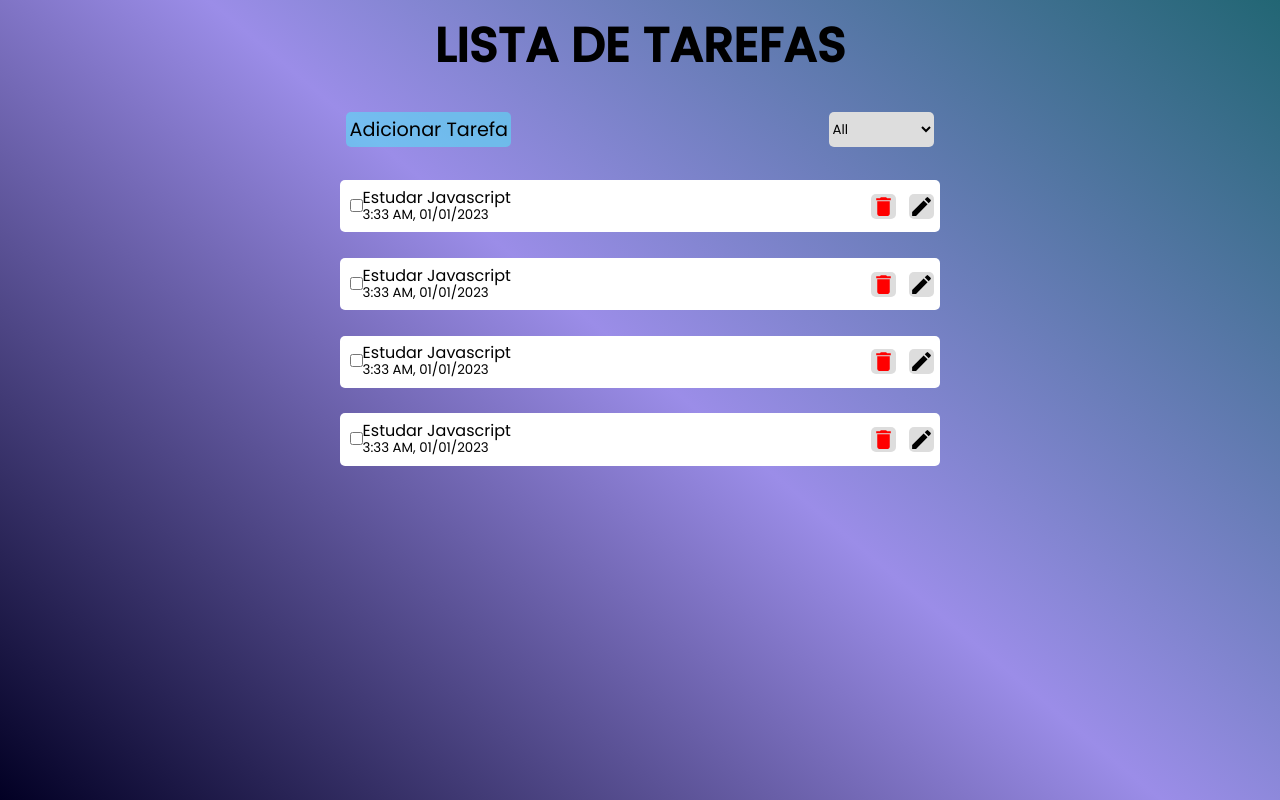
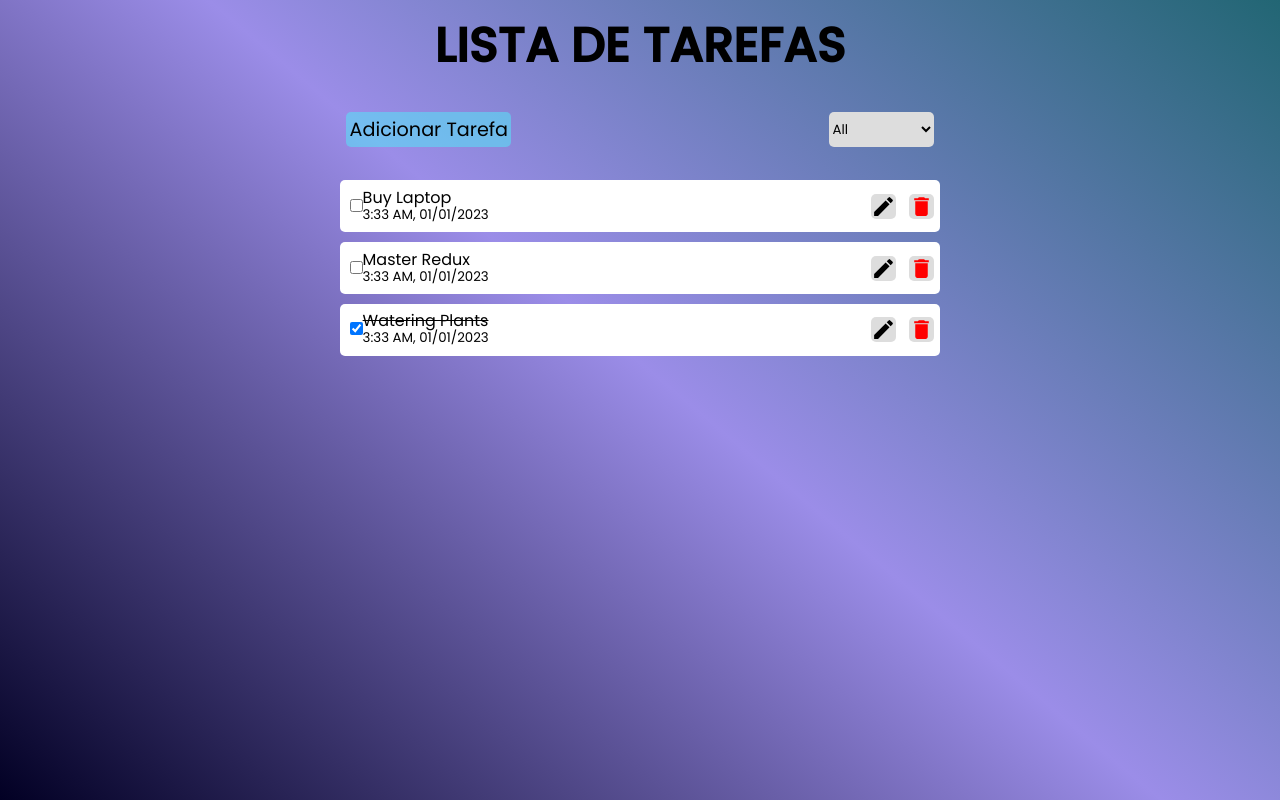
Before and after one commit to claytonfortunato/Todo-List, a React (Vite) app: page / in a window 1280 px wide. Built offline with nearby package versions, Linux system fonts and the light colour scheme.

Commit message:
feat: add redux na pagina de tarefa

```diff
--- a/src/App.jsx
+++ b/src/App.jsx
@@ -9,9 +9,6 @@ function App() {
       <h1 className="container__todo__title">Lista de Tarefas</h1>
       <Todo />
       <TodoItem />
-      <TodoItem />
-      <TodoItem />
-      <TodoItem />
     </div>
   );
 }
--- a/src/components/Todo.jsx
+++ b/src/components/Todo.jsx
@@ -2,31 +2,19 @@ import React, { useState } from "react";
 import Modal from "react-modal";
 
 import TodoItem from "./TodoItem";
-import { useSelector, useDispatch } from "react-redux";
+import { useDispatch } from "react-redux";
+
+import { addTodo } from "../redux/task/actions";
 
 import "./Todo.scss";
 import "./Modal.scss";
-import { addTaskToList } from "../redux/task/actions";
 
 const Todos = () => {
-  const { todos } = useSelector((rootReducer) => rootReducer.taskReducer);
   const dispatch = useDispatch();
 
-  const [todo, setTodo] = useState("");
+  const [todoValue, setTodoValue] = useState("");
+
   const [modalIsOpen, setIsOpen] = useState(false);
-
-  const handleSubmit = (e) => {
-    e.preventDefault();
-    let date = new Date();
-    let time = date.getTime();
-    let todoObj = {
-      id: time,
-      todo: todo,
-      completed: false,
-    };
-    setTodoValue("");
-    dispatch(addTaskToList(todoObj));
-  };
 
   const openModal = () => {
     setIsOpen(!modalIsOpen);
@@ -42,13 +30,17 @@ const Todos = () => {
     },
   };
 
-  function afterOpenModal() {
-    // references are now sync'd and can be accessed.
-    subtitle.style.color = "#f00";
-  }
-
-  const handleTaskClick = () => {
-    dispatch(addTaskToList(TodoItem));
+  const handleSubmit = (e) => {
+    e.preventDefault();
+    let date = new Date();
+    let time = date.getTime();
+    let todoObj = {
+      id: time,
+      todo: todoValue,
+      completed: false,
+    };
+    setTodoValue("");
+    dispatch(addTodo(todoObj));
   };
 
   return (
@@ -68,7 +60,6 @@ const Todos = () => {
         isOpen={modalIsOpen}
         onRequestClose={openModal}
         style={customStyles}
-        onAfterOpen={afterOpenModal}
       >
         <form className="container__modal" onSubmit={handleSubmit}>
           <h1>Adicionar Tarefa</h1>
@@ -76,8 +67,9 @@ const Todos = () => {
             <h4>Title</h4>
             <input
               type="text"
-              value={todo}
-              onChange={(e) => setTodo(e.target.value)}
+              value={todoValue}
+              onChange={(e) => setTodoValue(e.target.value)}
+              required
             />
           </div>
           <div className="container__modal__status">
--- a/src/components/TodoItem.jsx
+++ b/src/components/TodoItem.jsx
@@ -1,7 +1,7 @@
 import React, { useState } from "react";
-import { useDispatch } from "react-redux";
+import { useDispatch, useSelector } from "react-redux";
 
-import { removeTaskFromList } from "../redux/task/actions";
+import { deleteAll } from "../redux/task/actions";
 
 import {
   MdModeEditOutline,
@@ -12,45 +12,38 @@ import {
 
 import "./TodoItem.scss";
 
-const TodoItem = ({ todo }) => {
+const TodoItem = () => {
   const dispatch = useDispatch();
 
-  const [cheked, isCheked] = useState(false);
-
-  const handleRemoveClick = () => {
-    dispatch(removeTaskFromList(TodoItem.id));
-  };
-
+  const todos = useSelector((state) => state.operationsReducer);
   return (
     <div className="container__todoitem">
+      {todos.map((todo) => (
         <div className="container__todoitem__task">
-        <div className="container__todoitem__task__list">
+          <div key={todo.id} className="container__todoitem__task__list">
             <div className="container__todoitem__task__list__check">
-            {/* {todo ? (
-              <MdCheckBoxOutlineBlank size={26} />
-            ) : (
-              <MdCheckBox size={26} />
-            )} */}
-            <input type="checkbox" />
+              <input type="checkbox" checked={todo.completed}></input>
             </div>
             <div className="container__todoitem__task__list__tasks">
               <p
-            // style={
-            //   todo.completed === true
-            //     ? { textDecoration: "line-through" }
-            //     : { textDecoration: "none" }
-            // }
+                style={
+                  todo.completed === true
+                    ? { textDecoration: "line-through" }
+                    : { textDecoration: "none" }
+                }
               >
-              Estudar Javascript
+                {todo.todo}
               </p>
               <small>3:33 AM, 01/01/2023</small>
             </div>
           </div>
           <div className="container__todoitem__task__list__icon">
-          <MdDelete size={22} color="red" onClick={handleRemoveClick} />
-          <MdModeEditOutline size={22} />
+            <MdModeEditOutline />
+
+            <MdDelete color="red" onClick={() => dispatch(deleteAll())} />
           </div>
         </div>
+      ))}
     </div>
   );
 };
--- a/src/main.jsx
+++ b/src/main.jsx
@@ -3,7 +3,7 @@ import ReactDOM from "react-dom/client";
 import App from "./App";
 
 import { Provider } from "react-redux";
-import store from "./redux/store";
+import { store } from "./redux/store";
 
 import "./styles.scss";
 
--- a/src/redux/root-reducer.js
+++ /dev/null
@@ -1,7 +0,0 @@
-import { combineReducers } from "redux";
-
-import taskReducer from "./task/reducer";
-
-const rootReducer = combineReducers({ taskReducer });
-
-export default rootReducer;
--- /dev/null
+++ b/src/redux/rootReducer.js
@@ -0,0 +1,7 @@
+import { combineReducers } from "redux";
+import { operationsReducer } from "./task/reducer";
+
+export const rootReducer = combineReducers({
+  operationsReducer,
+  // more reducers can be added here
+});
--- a/src/redux/store.js
+++ b/src/redux/store.js
@@ -1,7 +1,7 @@
 import { createStore } from "redux";
+import { rootReducer } from "./rootReducer";
 
-import rootReducer from "./root-reducer";
-
-const store = createStore(rootReducer);
-
-export default store;
+export const store = createStore(
+  rootReducer,
+  window.__REDUX_DEVTOOLS_EXTENSION__ && window.__REDUX_DEVTOOLS_EXTENSION__()
+);
--- a/src/redux/task/action-type.js
+++ /dev/null
@@ -1,6 +0,0 @@
-const TaskActionTypes = {
-  ADD_TASK: "task/addTask",
-  REMOVE_TASK: "task/removeTask",
-};
-
-export default TaskActionTypes;
--- a/src/redux/task/actions.js
+++ b/src/redux/task/actions.js
@@ -1,11 +1,17 @@
-import TaskActionTypes from "./action-type";
+export const ADD_TODO = "ADD_TODO";
+export const DELETE_ALL = "DELETE_ALL";
+export const REMOVE_TODO = "REMOVE_TODO";
+export const UPDATE_TODO = "UPDATE_TODO";
 
-export const addTaskToList = (payload) => ({
-  type: TaskActionTypes.ADD_TASK,
-  payload,
-});
+export const addTodo = (payload) => {
+  return {
+    type: ADD_TODO,
+    payload,
+  };
+};
 
-export const removeTaskFromList = (payload) => ({
-  type: TaskActionTypes.REMOVE_TASK,
-  payload,
-});
+export const deleteAll = () => {
+  return {
+    type: DELETE_ALL,
+  };
+};
--- a/src/redux/task/reducer.js
+++ b/src/redux/task/reducer.js
@@ -1,4 +1,4 @@
-import TaskActionTypes from "./action-type";
+import { ADD_TODO, DELETE_ALL } from "./actions";
 
 const initialState = [
   { id: 1, todo: "Buy Laptop", completed: false },
@@ -6,14 +6,13 @@ const initialState = [
   { id: 3, todo: "Watering Plants", completed: true },
 ];
 
-const taskReducer = (state = initialState, action) => {
+export const operationsReducer = (state = initialState, action) => {
   switch (action.type) {
-    case TaskActionTypes.ADD_TASK:
+    case ADD_TODO:
       return [...state, action.payload];
-
+    case DELETE_ALL:
+      return [];
     default:
       return state;
   }
 };
-
-export default taskReducer;
```
Lines whose indentation alone changed are shown as unchanged.
